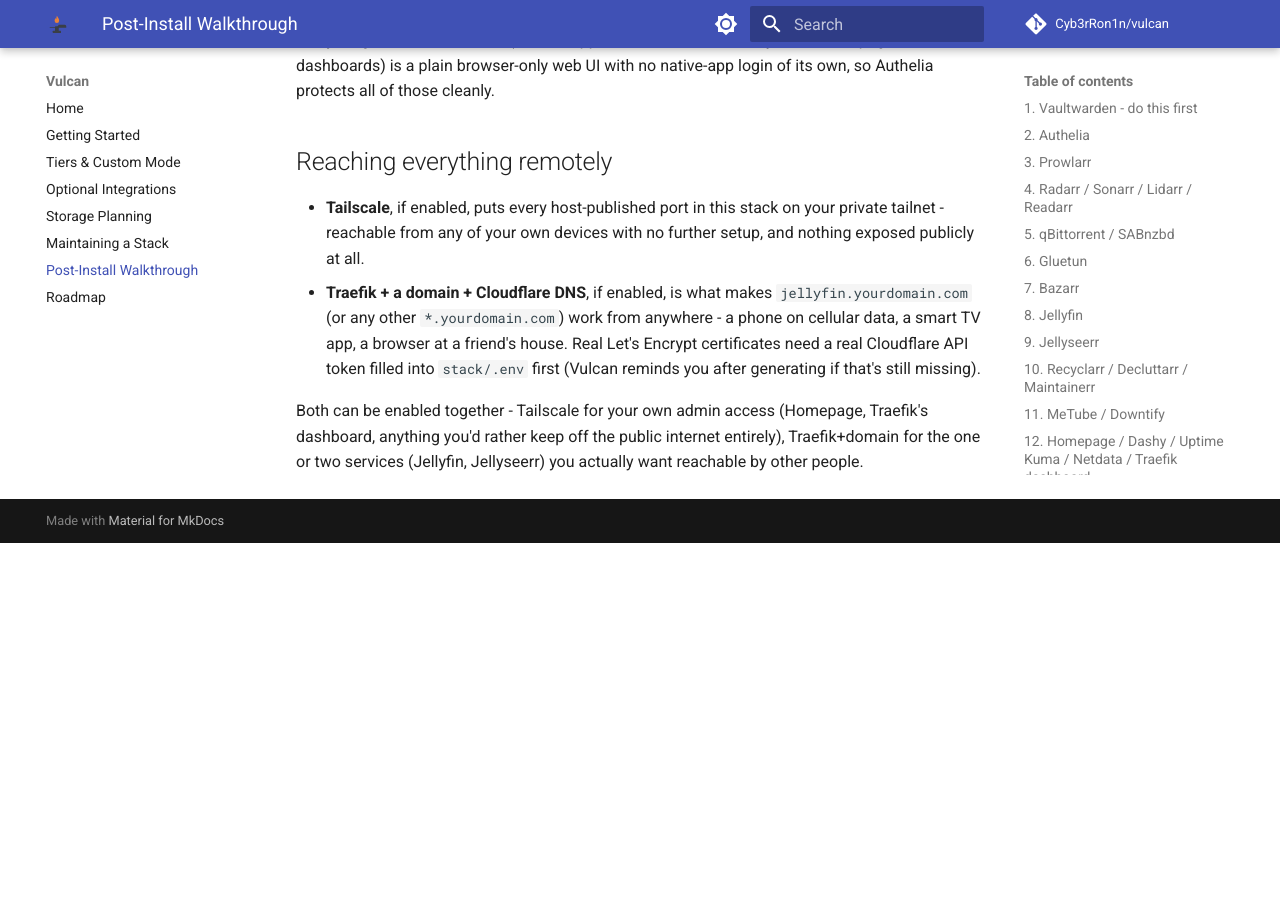
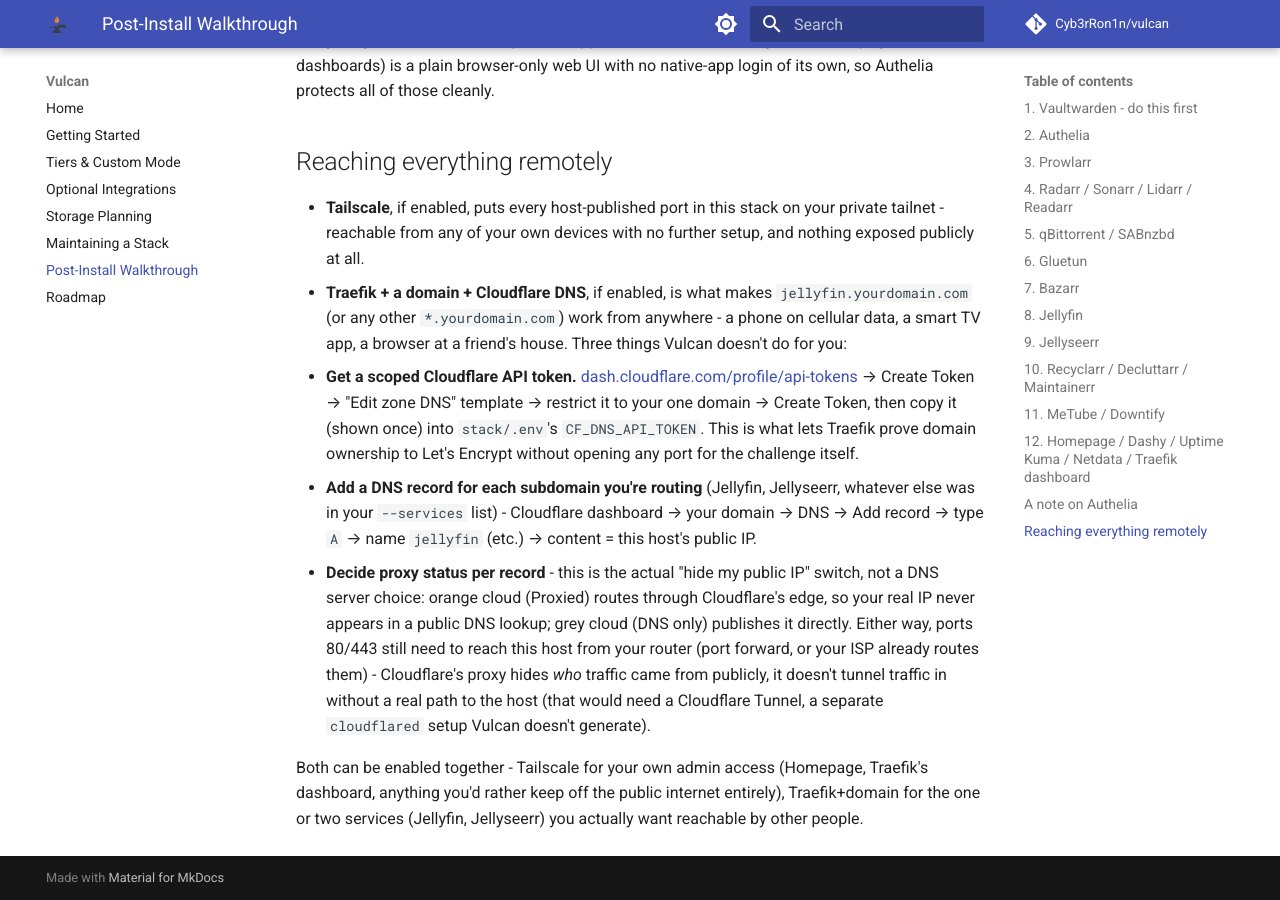
Before and after one commit to Cyb3rRon1n/vulcan, an MkDocs documentation site: the page built from docs/walkthrough.md, in a window 1280 px wide and 900 px high, scrolled down 5142 px. Built offline with MkDocs 1.6.1 and Material for MkDocs 9.7.7, drawn with Linux system fonts in a browser that asks for light colours; comment, search, counter and statistics services are not loaded; before the commit the page ends 5685 px from its top, so only the background shows below that.

Commit message:
docs: real Cloudflare DNS record + API token setup steps
integrations.md documented --cloudflare-dns/CF_DNS_API_TOKEN but said
"Vulcan doesn't create DNS records for you" with no how-to at all - user
asked directly whether the walkthrough covers associating Jellyfin with
their Cloudflare domain, and it didn't.

Added to walkthrough.md's "Reaching everything remotely": real steps to
create a scoped Zone:DNS:Edit token (dash.cloudflare.com/profile/api-tokens),
add the per-subdomain A record, and the proxied (orange cloud) vs DNS-only
(grey cloud) choice - which is the actual public-IP-hiding mechanism for
this use case (not Pi-hole, which is LAN-only DNS and doesn't affect what
the public internet sees). Noted ports 80/443 still need a real path to the
host either way; Cloudflare Tunnel would remove that but isn't something
Vulcan generates.

```diff
--- a/docs/walkthrough.md
+++ b/docs/walkthrough.md
@@ -240,9 +240,27 @@
 - **Traefik + a domain + Cloudflare DNS**, if enabled, is what makes
   `jellyfin.yourdomain.com` (or any other `*.yourdomain.com`) work from
   anywhere - a phone on cellular data, a smart TV app, a browser at a
-  friend's house. Real Let's Encrypt certificates need a real Cloudflare
-  API token filled into `stack/.env` first (Vulcan reminds you after
-  generating if that's still missing).
+  friend's house. Three things Vulcan doesn't do for you:
+
+  1. **Get a scoped Cloudflare API token.** [dash.cloudflare.com/profile/api-tokens](https://dash.cloudflare.com/profile/api-tokens/)
+     → Create Token → "Edit zone DNS" template → restrict it to your one
+     domain → Create Token, then copy it (shown once) into `stack/.env`'s
+     `CF_DNS_API_TOKEN`. This is what lets Traefik prove domain ownership
+     to Let's Encrypt without opening any port for the challenge itself.
+  2. **Add a DNS record for each subdomain you're routing** (Jellyfin,
+     Jellyseerr, whatever else was in your `--services` list) - Cloudflare
+     dashboard → your domain → DNS → Add record → type `A` → name
+     `jellyfin` (etc.) → content = this host's public IP.
+  3. **Decide proxy status per record** - this is the actual "hide my
+     public IP" switch, not a DNS server choice: orange cloud (Proxied)
+     routes through Cloudflare's edge, so your real IP never appears in a
+     public DNS lookup; grey cloud (DNS only) publishes it directly.
+     Either way, ports 80/443 still need to reach this host from your
+     router (port forward, or your ISP already routes them) - Cloudflare's
+     proxy hides *who* traffic came from publicly, it doesn't tunnel
+     traffic in without a real path to the host (that would need a
+     Cloudflare Tunnel, a separate `cloudflared` setup Vulcan doesn't
+     generate).
 
 Both can be enabled together - Tailscale for your own admin access
 (Homepage, Traefik's dashboard, anything you'd rather keep off the public
```
Also changed, not shown: docs/integrations.md (+1 -1 lines).
